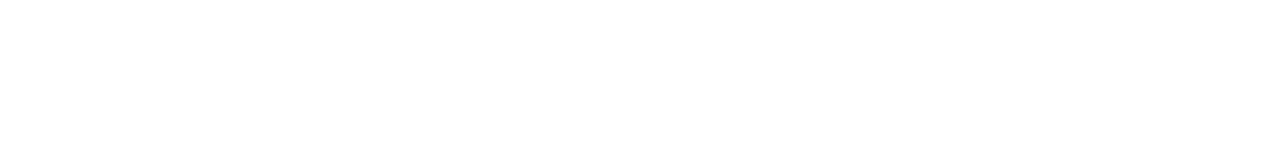
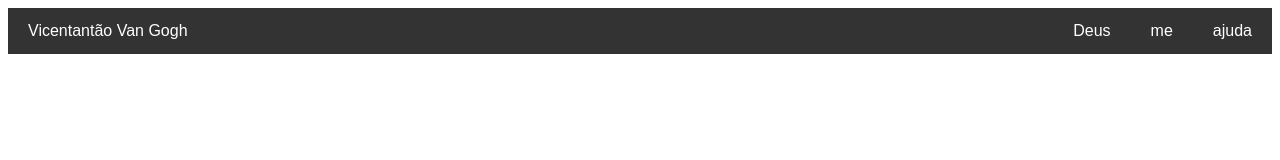
Before and after one commit to neriGabriel/van-gogh, a plain HTML site: page front/index.html in a window 1280 px wide. Drawn offline with Linux system fonts and the light colour scheme.

Commit message:
Update 2
Não foi de primeira sla o pq

```diff
--- a/front/index.html
+++ b/front/index.html
@@ -1 +1,26 @@
+<!DOCTYPE html>
+<html lang="en"> <!--PT-BR?-->
+<head>
+<title>Vicent Van Gogh</title>
+<link href="css/style.css" rel="stylesheet" type="text/css">
+
+<meta charset="UTF-8">
+<meta name="viewport" content="width=device-width, initial-scale=1">
+
+</head>
+
+<body>
+    <div class="bodi">
+
+<div class="navbar">
+  <a href="#" class="active">Vicentantão Van Gogh</a>
+  <a href="#" class="right">ajuda</a>
+  <a href="#" class="right">me</a>
+  <a href="#" class="right">Deus</a>
+</div>
+
+
+</div>
+
+</body>
 </html>
```
